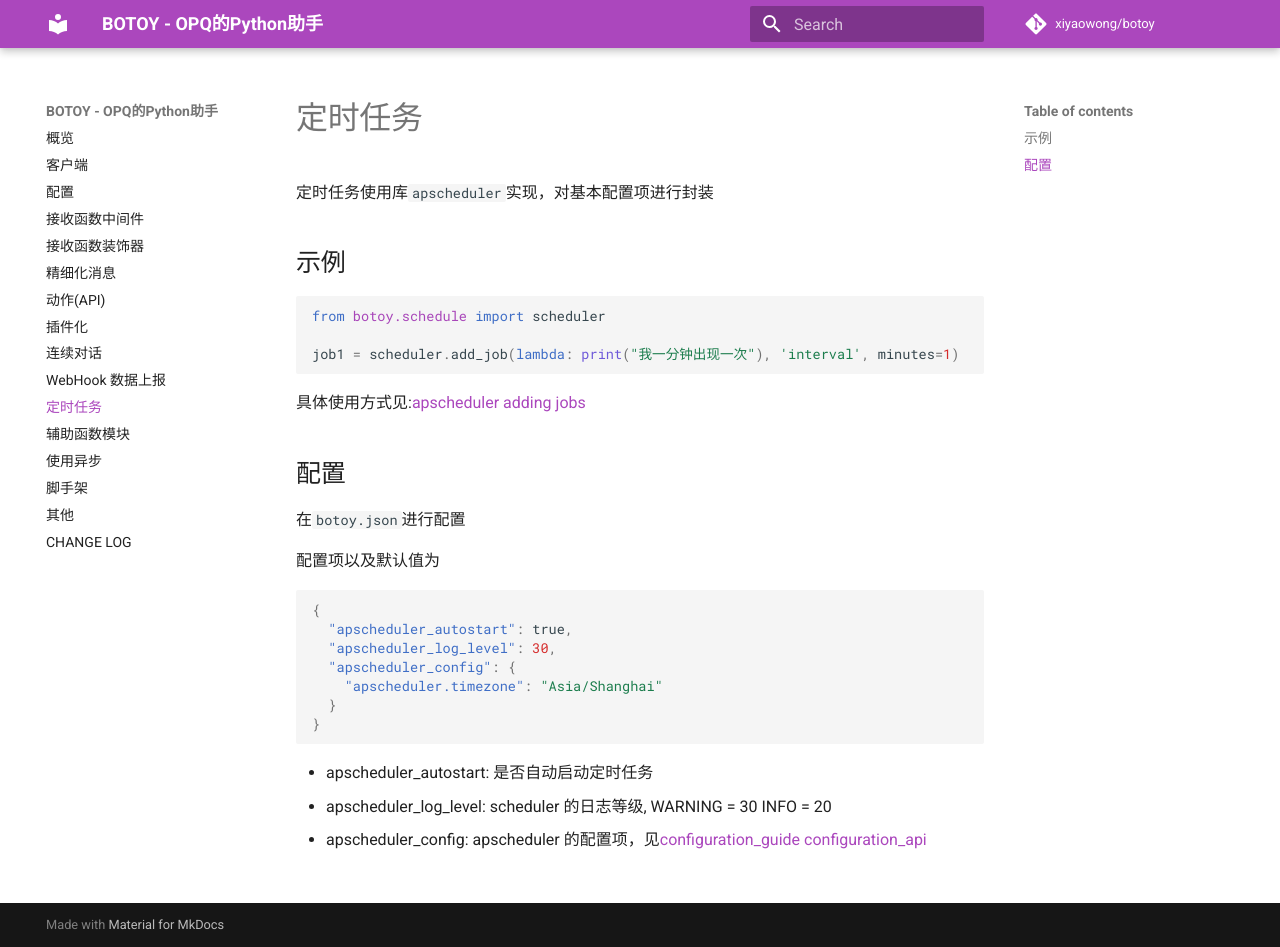
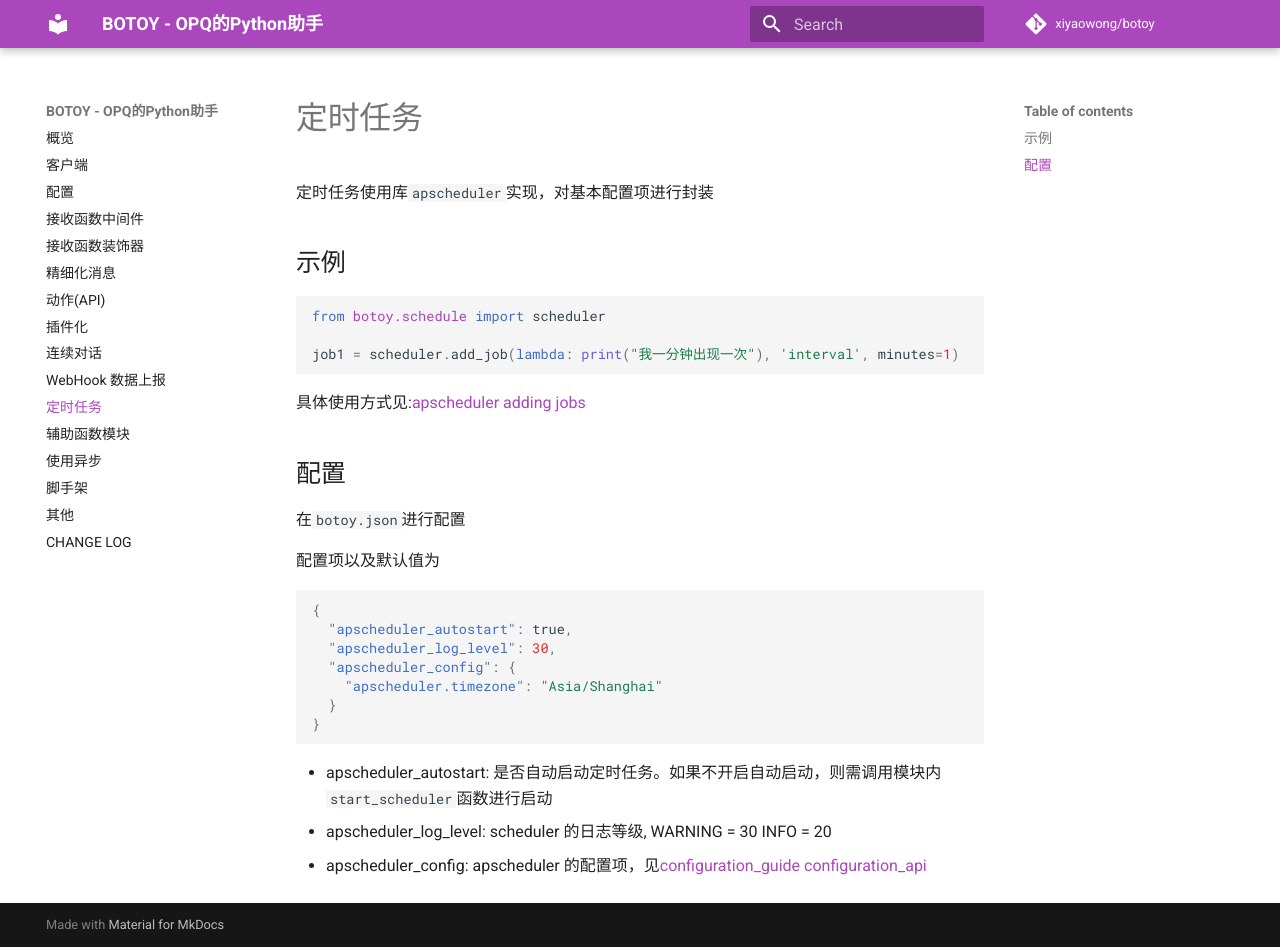
Before and after one commit to opq-osc/botoy, an MkDocs documentation site: the page built from docs/schedule.md, in a window 1280 px wide and 947 px high. Built offline with MkDocs 1.6.1 and Material for MkDocs 9.7.7, drawn with Linux system fonts in a browser that asks for light colours; comment, search, counter and statistics services are not loaded.

Commit message:
updata(docs): 定时任务start_scheduler函数的说明

````diff
--- a/docs/schedule.md
+++ b/docs/schedule.md
@@ -28,6 +28,6 @@ job1 = scheduler.add_job(lambda: print("我一分钟出现一次"), 'interval',
 }
 ```
 
-- apscheduler_autostart: 是否自动启动定时任务
+- apscheduler_autostart: 是否自动启动定时任务。如果不开启自动启动，则需调用模块内`start_scheduler`函数进行启动
 - apscheduler_log_level: scheduler 的日志等级, WARNING = 30 INFO = 20
 - apscheduler_config: apscheduler 的配置项，见[configuration_guide](https://apscheduler.readthedocs.io/en/latest/userguide.html#configuring-the-scheduler) [configuration_api](https://apscheduler.readthedocs.io/en/latest/modules/schedulers/base.html#apscheduler.schedulers.base.BaseScheduler.configure)
````
